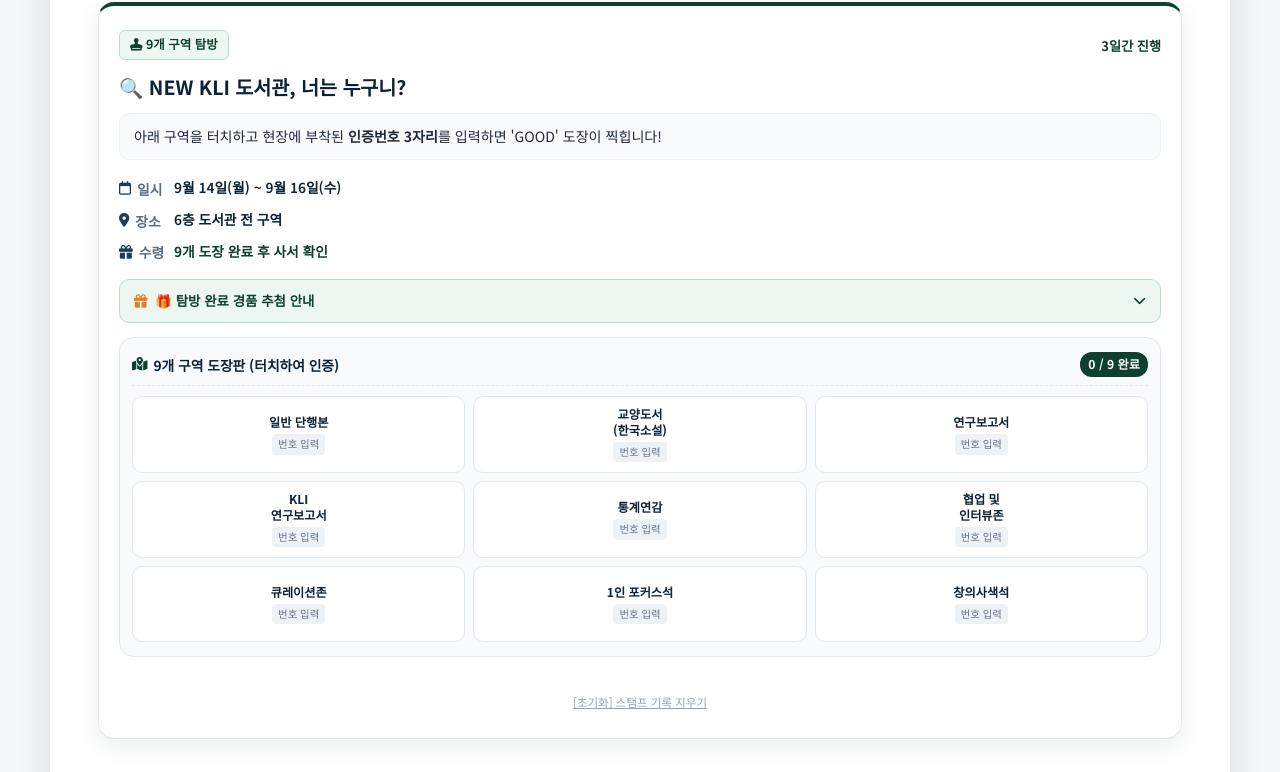
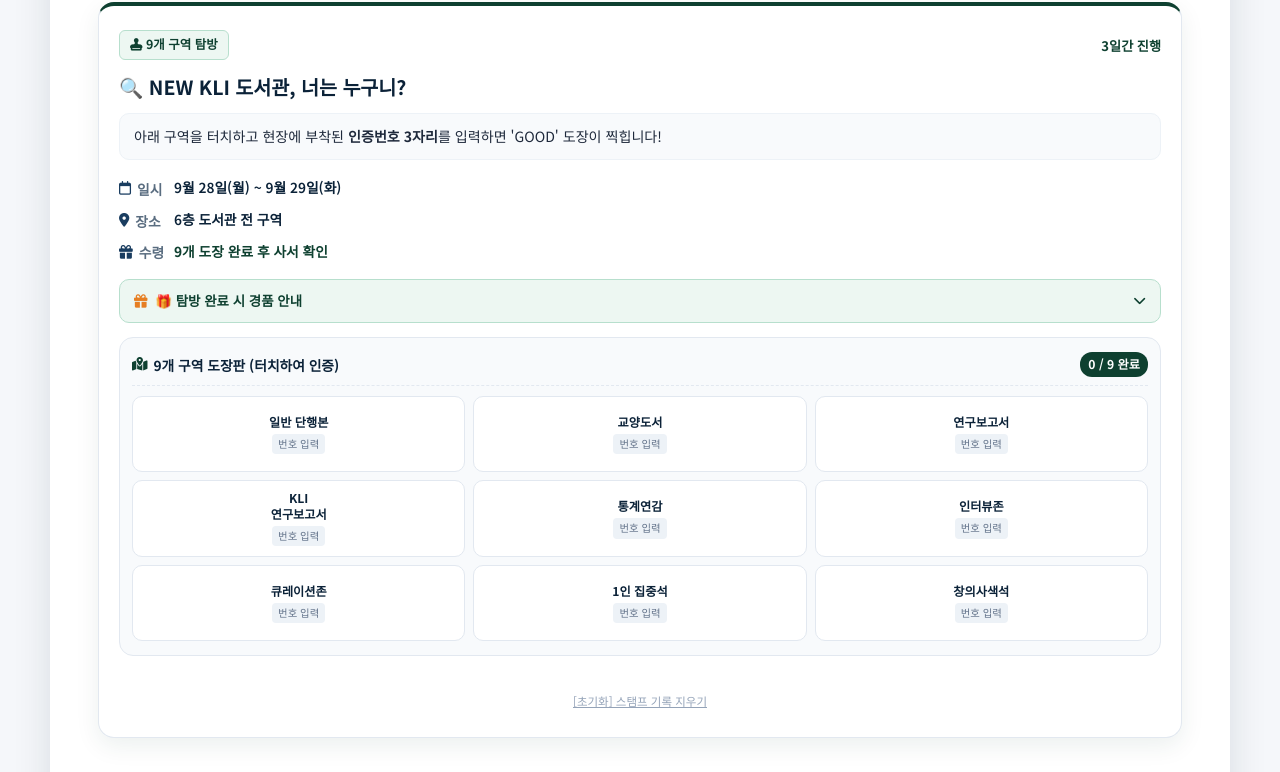
Before and after one commit to U0ee/event-new, a plain HTML site: page index.html in a window 1280 px wide. Shown: the part 589-1361 px from the top of the page. Drawn offline with Linux system fonts and the light colour scheme.

Commit message:
Update index.html

```diff
--- a/index.html
+++ b/index.html
@@ -922,7 +922,7 @@
             <ul class="meta-list">
               <li>
                 <span class="meta-key"><i class="fa-regular fa-calendar"></i> 일시</span>
-                <span class="meta-val">9월 14일(월) ~ 9월 16일(수)</span>
+                <span class="meta-val">9월 28일(월) ~ 9월 29일(화)</span>
               </li>
               <li>
                 <span class="meta-key"><i class="fa-solid fa-location-dot"></i> 장소</span>
@@ -937,7 +937,7 @@
             <!-- 경품 안내 아코디언 -->
             <details class="prize-accordion">
               <summary class="prize-summary">
-                <span><i class="fa-solid fa-gift" style="color: #E67E22; margin-right: 4px;"></i> 🎁 탐방 완료 경품 추첨 안내</span>
+                <span><i class="fa-solid fa-gift" style="color: #E67E22; margin-right: 4px;"></i> 🎁 탐방 완료 시 경품 안내</span>
                 <i class="fa-solid fa-chevron-down arrow-icon"></i>
               </summary>
               <div class="prize-content">
@@ -1037,13 +1037,13 @@
        ========================================================= */
     const ZONES = [
       { id: 1, name: "일반 단행본", code: "318" },
-      { id: 2, name: "교양도서\n(한국소설)", code: "724" },
+      { id: 2, name: "교양도서", code: "724" },
       { id: 3, name: "연구보고서", code: "519" },
       { id: 4, name: "KLI\n연구보고서", code: "862" },
       { id: 5, name: "통계연감", code: "107" },
-      { id: 6, name: "협업 및\n인터뷰존", code: "493" },
+      { id: 6, name: "인터뷰존", code: "493" },
       { id: 7, name: "큐레이션존", code: "631" },
-      { id: 8, name: "1인 포커스석", code: "955" },
+      { id: 8, name: "1인 집중석", code: "955" },
       { id: 9, name: "창의사색석", code: "240" }
     ];
 
@@ -1186,7 +1186,7 @@
         if (visitedZones.length === ZONES.length) {
           showToast('🎉 축하합니다! 9개 구역을 모두 탐방하셨습니다. 사서에게 확인을 받아보세요!');
         } else {
-          showToast(`🎯 정답입니다! [${currentSelectedZone.name.replace('\n', ' ')}]에 GOOD 도장이 찍혔습니다.`);
+          showToast(`🎯 확인도장 쾅! [${currentSelectedZone.name.replace('\n', ' ')}]에 GOOD 도장이 찍혔습니다.`);
         }
       } else {
         // 오답 처리
```
